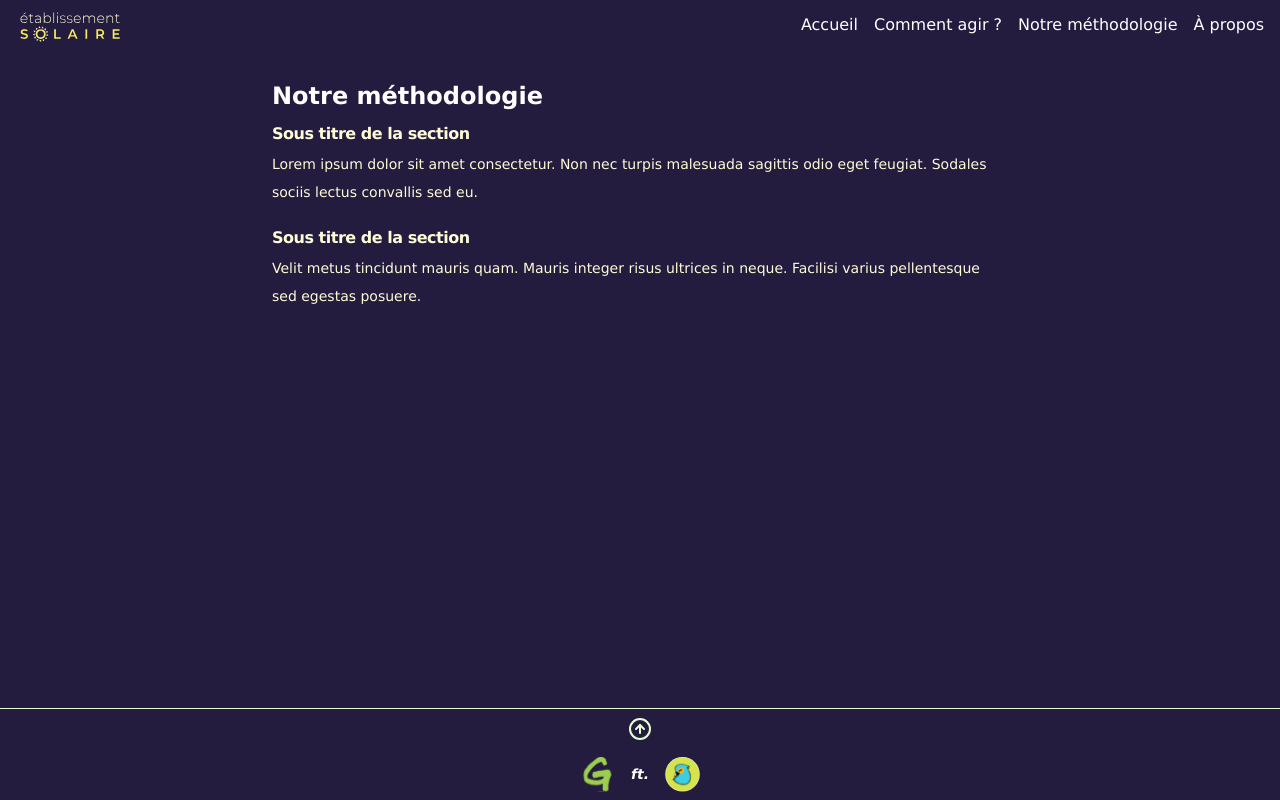
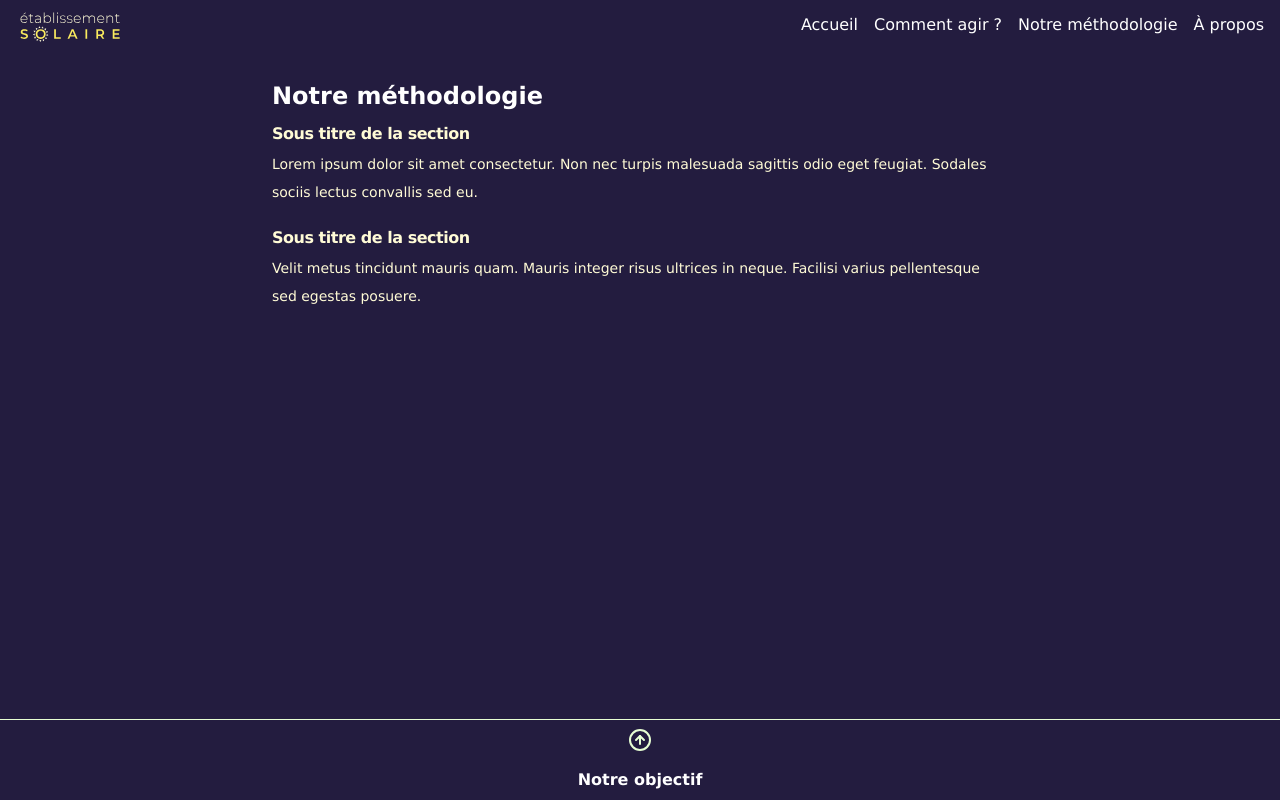
Before and after one commit to jbuiquan/13_potentiel_solaire, a Next.js app in the folder application/: page /notre-methodologie in a window 1280 px wide. Built offline with nearby package versions, Linux system fonts and the light colour scheme.

Commit message:
correct footer

```diff
--- a/application/app/components/Footer.tsx
+++ b/application/app/components/Footer.tsx
@@ -152,9 +152,7 @@ export default function Footer() {
 			{/* Close view */}
 			{!isOpen && (
 				<div className='flex items-center justify-center gap-4 bg-blue py-2'>
-					<Image src={partners[0].logo} alt='Logo Greenpeace' width={35} height={35} />
-					<span className='text-sm font-semibold italic text-white'>ft.</span>
-					<Image src={partners[1].logo} alt='Logo Data For Good' width={35} height={35} />
+					<h2 className='text-base font-bold'>{footerDescription.title}</h2>
 				</div>
 			)}
 		</footer>
```
